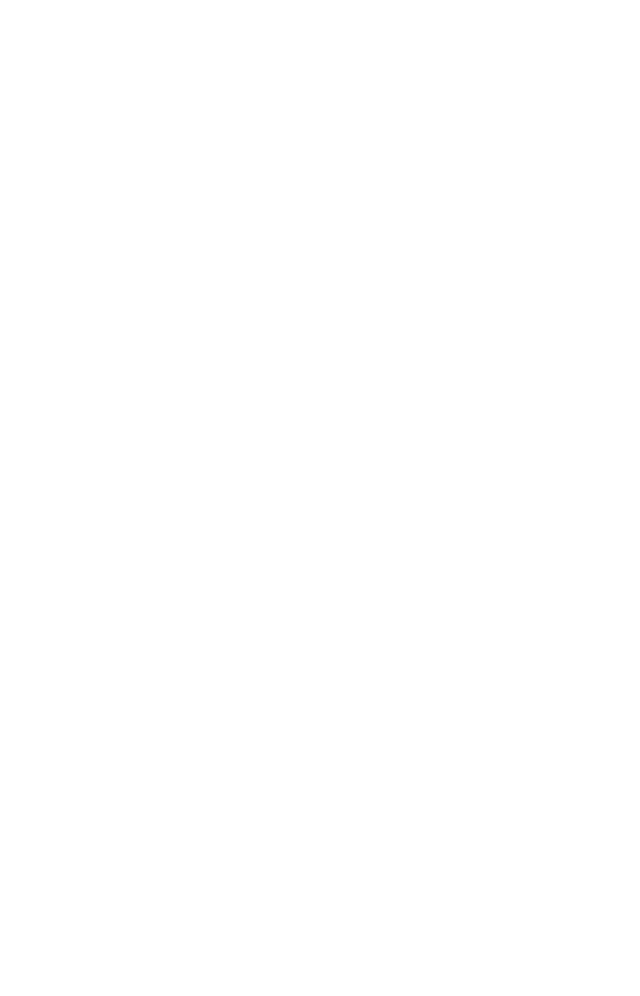
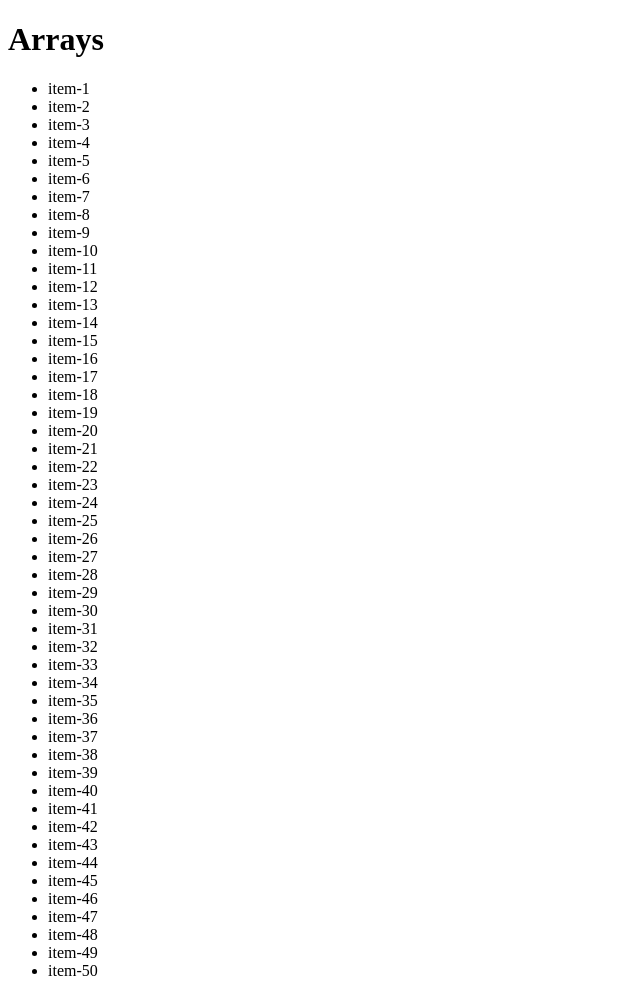
Before and after one commit to 1ESPG-2023/rm551570, a plain HTML site: page index.html in a window 1280 px wide. Shown: the whole page, without its empty margins (0-640 px from the left). Before the commit the page ends 800 px from the top, so only its background shows below. Drawn offline with Linux system fonts and the light colour scheme.

Commit message:
localizando array

```diff
--- a/JS/zyb-5647.js
+++ b/JS/zyb-5647.js
@@ -0,0 +1,40 @@
+
+
+// for (let index = 0; index < liElement.length; index++) {
+//     console.log(liElement[index].textContent)
+
+// }
+// console.log(liElement)
+
+//Declaração de arrays
+let nr1 = [1, 2, 3, 4, 5];
+let nr2 = [6, 7, 8, 9, 10];
+//Espalhar o array com spread [ ... ]
+let nr3 = [...nr1,... nr2];
+
+console.log(`Array-1 ${nr1}`);
+console.log(`Array-2 ${nr2}`);
+console.log(`Array-3 ${nr3}`);
+
+//Listando um array! Técnica Especial
+nr3.forEach((itemDoArray)=>{
+    console.log(`Array-3 sendo listado ${nr3}`);
+})
+
+nr3.map((numero,key)=>{
+    console.log(`${(key+1)} - Itens do array - ${numero}`);
+    numero.forEach((digitos)=>{
+        console.log(digitos)
+    })
+})
+
+//Convertendo HTMLCollection m Array de forma indireta
+const liElement = document.getElementsByTagName("li");
+const LiElementArray =  [...liElementHtml];
+
+LiElementArray.map((item,key)=>{
+    if (item.textContent == "item-39") {
+        console.log(`${key+1} - ${item.textContent = "LOCALIZADO"}`)
+    }
+
+})
--- a/index.html
+++ b/index.html
@@ -8,6 +8,61 @@
     <script src="/JS/zyb-5647.js"></script>
 </head>
 <body>
+    <h1>Arrays</h1>
 
+    <div>
+        <ul>
+            <li>item-1</li>
+            <li>item-2</li>
+            <li>item-3</li>
+            <li>item-4</li>
+            <li>item-5</li>
+            <li>item-6</li>
+            <li>item-7</li>
+            <li>item-8</li>
+            <li>item-9</li>
+            <li>item-10</li>
+            <li>item-11</li>
+            <li>item-12</li>
+            <li>item-13</li>
+            <li>item-14</li>
+            <li>item-15</li>
+            <li>item-16</li>
+            <li>item-17</li>
+            <li>item-18</li>
+            <li>item-19</li>
+            <li>item-20</li>
+            <li>item-21</li>
+            <li>item-22</li>
+            <li>item-23</li>
+            <li>item-24</li>
+            <li>item-25</li>
+            <li>item-26</li>
+            <li>item-27</li>
+            <li>item-28</li>
+            <li>item-29</li>
+            <li>item-30</li>
+            <li>item-31</li>
+            <li>item-32</li>
+            <li>item-33</li>
+            <li>item-34</li>
+            <li>item-35</li>
+            <li>item-36</li>
+            <li>item-37</li>
+            <li>item-38</li>
+            <li>item-39</li>
+            <li>item-40</li>
+            <li>item-41</li>
+            <li>item-42</li>
+            <li>item-43</li>
+            <li>item-44</li>
+            <li>item-45</li>
+            <li>item-46</li>
+            <li>item-47</li>
+            <li>item-48</li>
+            <li>item-49</li>
+            <li>item-50</li>
+        </ul>
+    </div>
 </body>
 </html>
```
